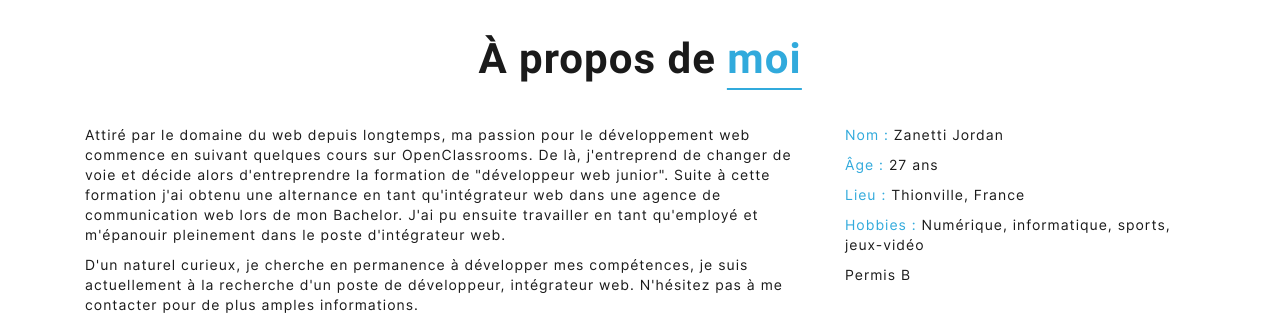
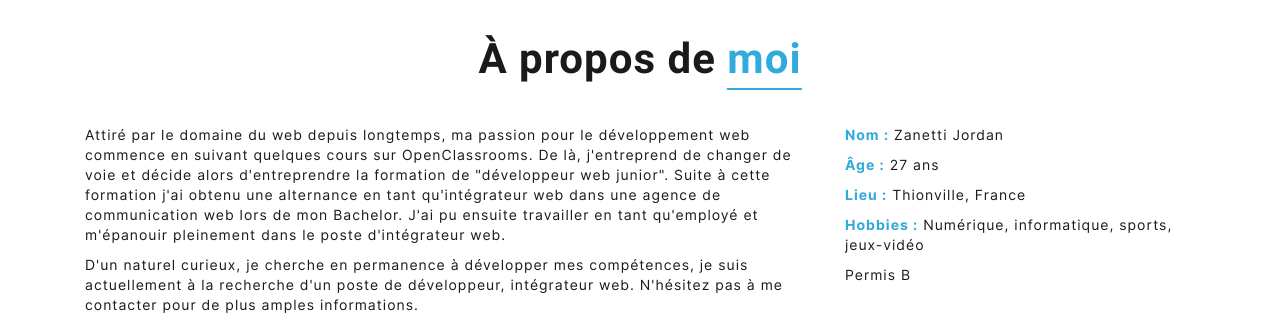
Before and after one commit to JordanZane/CV, a PHP site: page / in a window 1280 px wide. Shown: the part 801-1126 px from the top of the page. Run offline with PHP 8.4, Linux system fonts and the light colour scheme; some web fonts are replaced.

Commit message:
Modification styles

```diff
--- a/index.php
+++ b/index.php
@@ -11,6 +11,7 @@
     </header>
 
     <main>
+        <section class="about-section">
             <div class="container">
                     <div class="row">
                         <div class="col-lg-12">
@@ -35,6 +36,7 @@
                         </div>
                     </div>
                 </div>
+        </section>
     </main>
 
     <footer>
--- a/styles/_scss/pages/_home.scss
+++ b/styles/_scss/pages/_home.scss
@@ -0,0 +1,7 @@
+.about-section{
+    .col-lg-4{
+       p span{
+            font-weight: bold;
+        }
+    }
+}
```
Also changed, not shown: styles/bsmain.css, 1 other file. Lines whose indentation alone changed are shown as unchanged.
